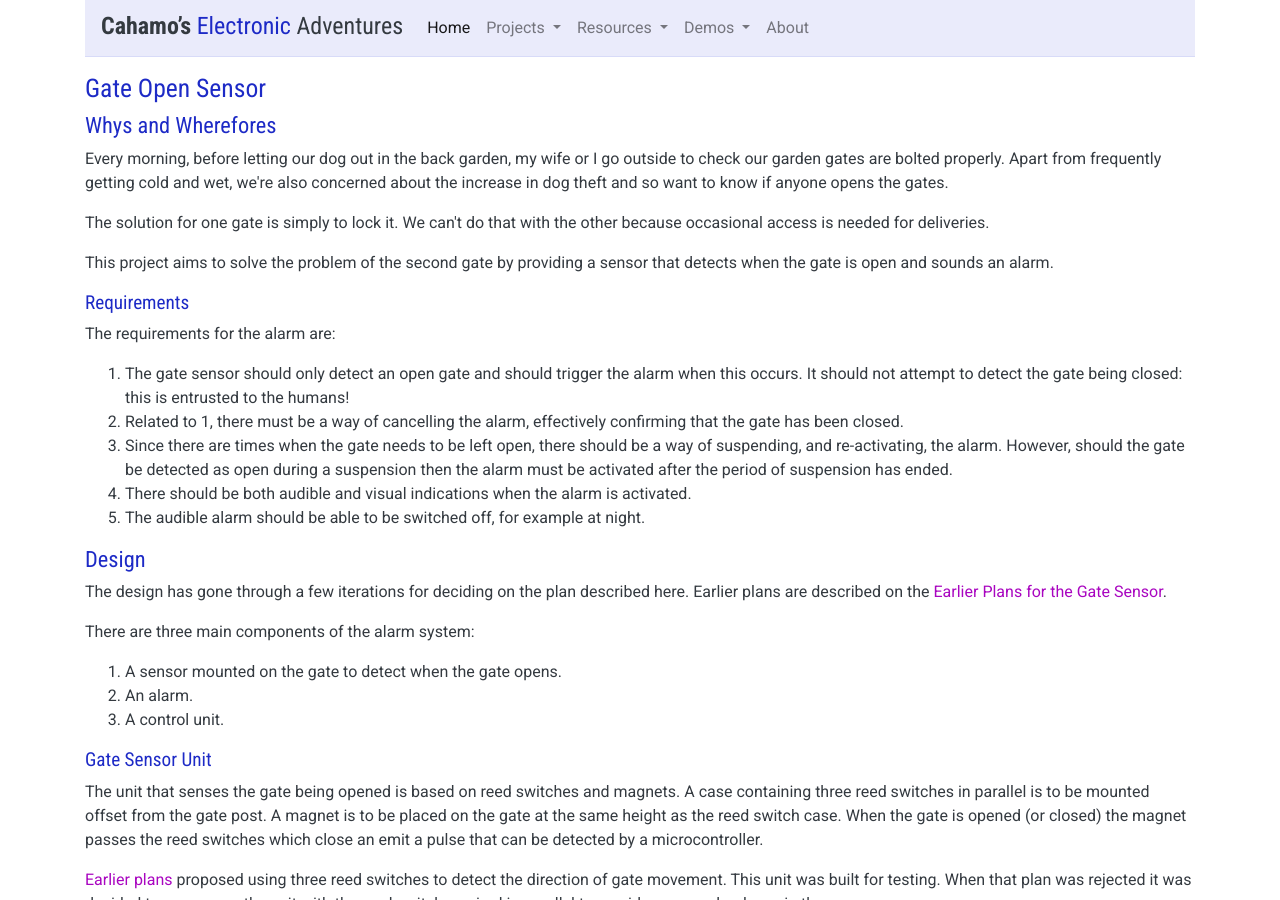
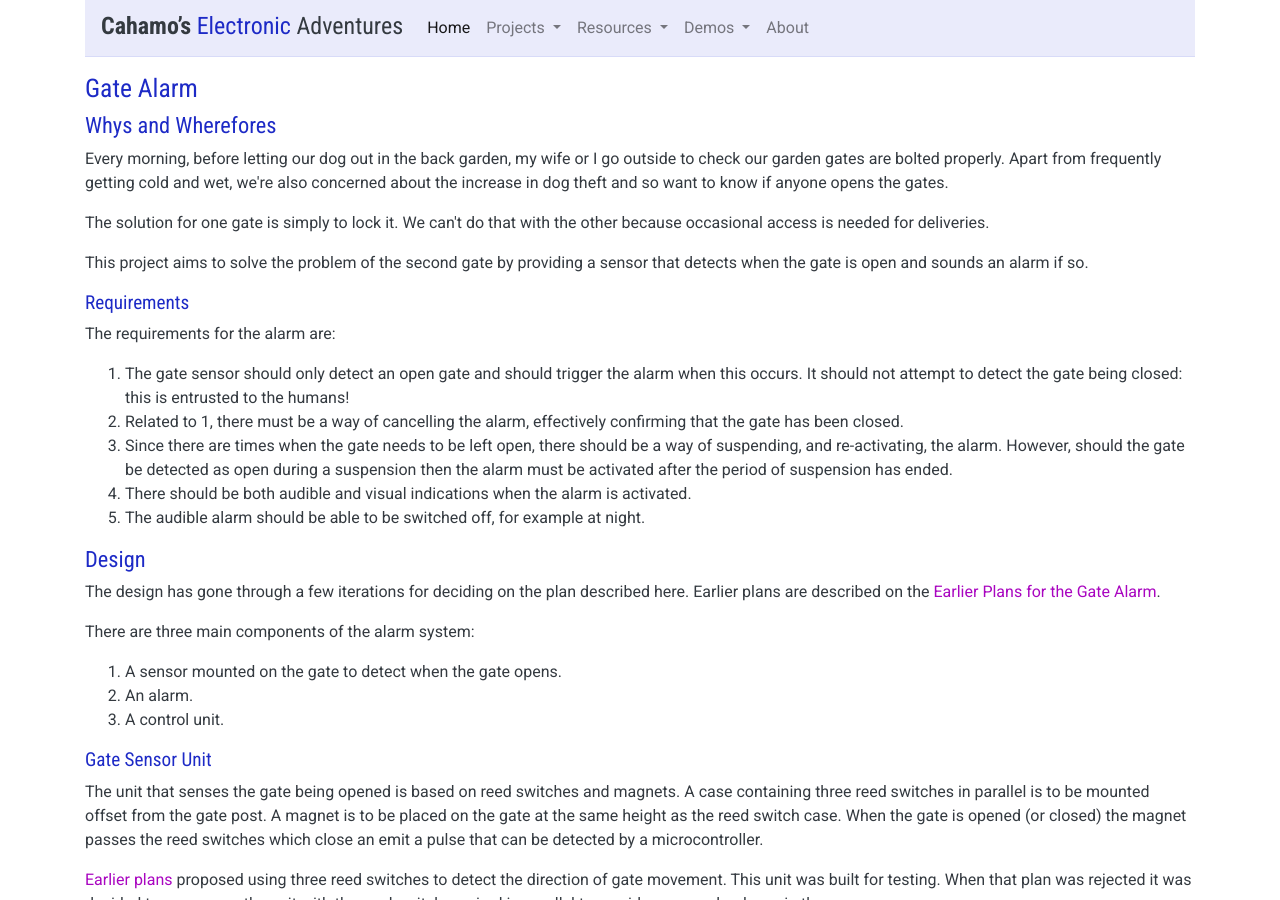
Before and after one commit to cahamo/cahamo.github.io, a Jekyll site: the page built from projects/gate-sensor/index.html, in a window 1280 px wide and 900 px high. Built offline with Jekyll 4.4.1, drawn with Linux system fonts in a browser that asks for light colours; comment, search, counter and statistics services are not loaded.

Commit message:
Rename "Gate Open Sensor" page
Page renamed as "Gate Alarm". Changes made to main site index page, projects menu, project page and legacy plan page.

```diff
--- a/_includes/header.html
+++ b/_includes/header.html
@@ -17,7 +17,7 @@
           <div class="dropdown-menu" aria-labelledby="navbarDropdown">
             <a class="dropdown-item" href="/projects/555-tester/">555 Chip Tester</a>
             <a class="dropdown-item" href="/projects/diorama">Diorama Electronics</a>
-            <a class="dropdown-item" href="/projects/gate-sensor">Gate Open Sensor</a>
+            <a class="dropdown-item" href="/projects/gate-sensor">Gate Alarm</a>
             <a class="dropdown-item" href="/projects/tongue-drum">Electro-Tongue Drum</a>
             <a class="dropdown-item" href="/projects/guitar-case-sensor">Guitar Case Humidity Sensor</a>
             <div class="dropdown-divider"></div>
--- a/index.html
+++ b/index.html
@@ -40,9 +40,9 @@ title: "Cahamo's Electronic Adventures Home Page"
     </a>
 
     <a href="/projects/gate-sensor/" class="list-group-item list-group-item-action flex-column align-items-start">
-        <h3>Gate Open Sensor</h3>
+        <h3>Gate Alarm</h3>
         <p>Every morning, before letting our dog out in the back garden, my wife or I go outside to check our garden gates are bolted properly. Apart from frequently getting cold and wet, we're also concerned about the increase in dog theft and so want to know if anyone opens the gates.</p>
-        <p>The solution for one gate is simply to lock it. We can't do that with the other because some trade people need access. So this project is about solving that problem by sounding an alarm when the gate opens and displaying an indicator showing whether the gate is open or closed.</p>
+        <p>The solution for one gate is simply to lock it. We can't do that with the other because some trade people need access. So this project is about solving that problem by sounding an alarm when the gate opens.</p>
         <p class="mb-2"><span class="badge badge-warning">In&nbsp;progress</span> <small><em>Click for more information.</em></small></p>
     </a>
 
--- a/projects/gate-sensor/index.html
+++ b/projects/gate-sensor/index.html
@@ -2,7 +2,7 @@
 layout: default
 title: "Sensor to detect if a gate is open"
 ---
-<h1>Gate Open Sensor</h1>
+<h1>Gate Alarm</h1>
 
 <section id="about">
 
@@ -12,7 +12,7 @@ title: "Sensor to detect if a gate is open"
 
     <p>The solution for one gate is simply to lock it. We can't do that with the other because occasional access is needed for deliveries.</p>
 
-    <p>This project aims to solve the problem of the second gate by providing a sensor that detects when the gate is open and sounds an alarm.</p>
+    <p>This project aims to solve the problem of the second gate by providing a sensor that detects when the gate is open and sounds an alarm if so.</p>
 
 </section>
 
@@ -36,7 +36,7 @@ title: "Sensor to detect if a gate is open"
 
     <h2>Design</h2>
 
-    <p>The design has gone through a few iterations for deciding on the plan described here. Earlier plans are described on the <a href="./legacy-plan">Earlier Plans for the Gate Sensor</a>.</p>
+    <p>The design has gone through a few iterations for deciding on the plan described here. Earlier plans are described on the <a href="./legacy-plan">Earlier Plans for the Gate Alarm</a>.</p>
 
     <p>There are three main components of the alarm system:</p>
 
@@ -129,7 +129,7 @@ title: "Sensor to detect if a gate is open"
 
     <p>The complete circuit is described by the following diagram:</p>
 
-    <p><img class="img-fluid mx-auto d-block" src="/assets/img/projects/gate-sensor/gate-sensor--circuit-diagram_1239x643.png" width="1239" height="643" alt="Gate sensor master circuit diagram"></p>
+    <p><img class="img-fluid mx-auto d-block" src="/assets/img/projects/gate-sensor/gate-sensor--circuit-diagram_1239x643.png" width="1239" height="643" alt="Gate alarm master circuit diagram"></p>
 
     <p>The circuit is based around the Arduino Nano. The pinout is given in the following table:</p>
 
@@ -240,7 +240,7 @@ title: "Sensor to detect if a gate is open"
 
     <p>A case has been designed using Inkscape and paper templates have been printed from the design. A prototype case has been made from mounting board and all externally mounted controls have been test fitted. Here is the design for the case looking from the top, with side mounted components shown in grey:</p>
 
-    <p><img class="img-fluid mx-auto d-block" src="/assets/img/projects/gate-sensor/gate-sensor--box-design_564x580.png" width="564" height="580" alt="Gate sensor box design (top only)"></p>
+    <p><img class="img-fluid mx-auto d-block" src="/assets/img/projects/gate-sensor/gate-sensor--box-design_564x580.png" width="564" height="580" alt="Gate alarm &amp; control unit box design (top only)"></p>
 
     <p class="alert alert-warning">Once the prototype has been tested it is planned to build the box from plywood.</p>
 
--- a/projects/gate-sensor/legacy-plan.html
+++ b/projects/gate-sensor/legacy-plan.html
@@ -1,8 +1,8 @@
 ---
 layout: default
-title: "Gate sensor original plan"
+title: "Gate alarm original plan"
 ---
-<h1>Earlier Plans for the Gate Sensor</h1>
+<h1>Earlier Plans for the Gate Alarm</h1>
 
 <section id="movement-detector">
 
@@ -47,7 +47,7 @@ title: "Gate sensor original plan"
 
     <p>The following circuit was drawn up:</p>
 
-    <p><img class="img-fluid mx-auto d-block" src="/assets/img/projects/gate-sensor/gate-sensor--alarm-circuit-diagram_906x389.png" width="906" height="389" alt="Gate sensor alram circuit diagram"></p>
+    <p><img class="img-fluid mx-auto d-block" src="/assets/img/projects/gate-sensor/gate-sensor--alarm-circuit-diagram_906x389.png" width="906" height="389" alt="Alarm circuit diagram"></p>
 
     <p>555 timer IC2 generates the square wave that is sent to the speaker via capacitor C5. According calculations, IC2 generates a pulse of approximately 687Hz with a duty cycle &asymp;52.4%, which is as close as I could get to 50%. This means the speaker should generate a &ldquo;musical&rdquo; note somewhere between E5 and F5.</p>
 
```
